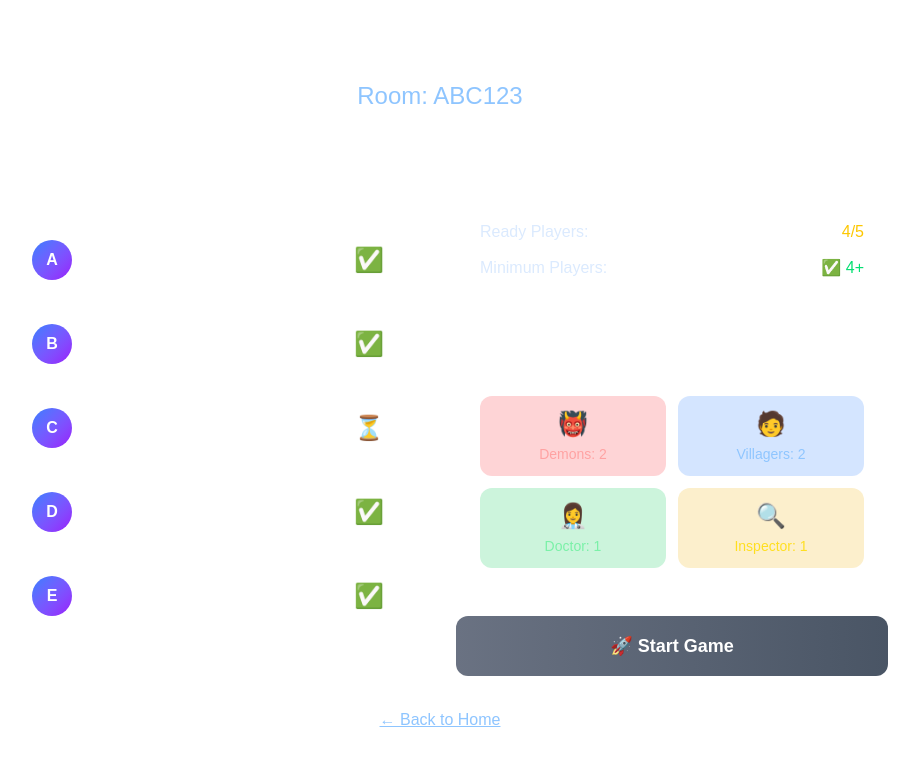
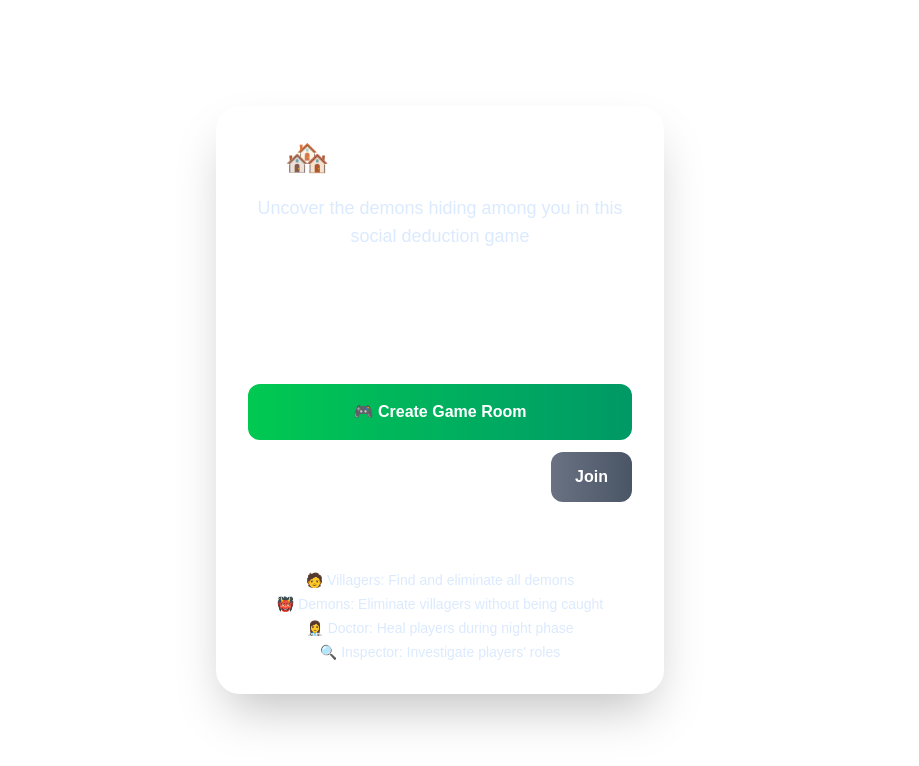
Before and after one commit to XYWINGS/GuessTheMafia, a Next.js app in the folder mafia-game/: page / in a window 1280 px wide. Shown: the top 766 px of the page, without its empty margins (200-1119 px from the left). Built offline with nearby package versions, Linux system fonts and the light colour scheme.

Commit message:
Refactor layout and page components to integrate Redux Provider; update initial state for username in HomePage

```diff
--- a/mafia-game/src/app/layout.tsx
+++ b/mafia-game/src/app/layout.tsx
@@ -1,7 +1,5 @@
 import "./globals.css";
 import type { Metadata } from "next";
-import { store } from "./store/store";
-import { Provider } from "react-redux";
 import { Geist, Geist_Mono } from "next/font/google";
 
 const geistSans = Geist({
@@ -32,11 +30,7 @@ export default function RootLayout({
         <script src="https://cdnjs.cloudflare.com/ajax/libs/babel-standalone/7.22.5/babel.min.js"></script>
         <script src="https://cdn.tailwindcss.com"></script>
       </head>
-      <Provider store={store}>
-        {" "}
         <body className="bg-gradient-to-br from-purple-900 via-blue-900 to-indigo-900 min-h-screen">{children}</body>
-      </Provider>
-
       {/* <body className={`${geistSans.variable} ${geistMono.variable} antialiased`}>{children}</body> */}
     </html>
   );
--- a/mafia-game/src/app/page.tsx
+++ b/mafia-game/src/app/page.tsx
@@ -4,14 +4,19 @@ import { useState } from "react";
 import GamePage from "./pages/GamePage";
 import LobbyPage from "./pages/LobbyPage";
 
+import { Provider } from "react-redux";
+import { store } from "./store/store";
+
 export default function MainPage() {
-  const [currentPage, setCurrentPage] = useState("lobby");
+  const [currentPage, setCurrentPage] = useState("home");
 
   return (
     <div>
-      {currentPage === "home" && <HomePage />}
-      {currentPage === "lobby" && <LobbyPage />}
-      {currentPage === "game" && <GamePage />}
+      <Provider store={store}>
+        {currentPage === "home" && <HomePage />}
+        {currentPage === "lobby" && <LobbyPage />}
+        {currentPage === "game" && <GamePage />}
+      </Provider>
     </div>
   );
 }
--- a/mafia-game/src/app/pages/GamePage.tsx
+++ b/mafia-game/src/app/pages/GamePage.tsx
@@ -1,4 +1,4 @@
-"use client";
+'use client';
 import React, { useState } from "react";
 
 const GamePage = () => {
--- a/mafia-game/src/app/pages/HomePage.tsx
+++ b/mafia-game/src/app/pages/HomePage.tsx
@@ -1,13 +1,10 @@
-'use client';
+"use client";
 import React, { useState } from "react";
 
 const HomePage = () => {
   const [roomCode, setRoomCode] = useState("");
-  const [username, setUsername] = useState("");
-  const onNavigate = (page: string) => {
-    // Placeholder for navigation logic
-    console.log(`Navigating to ${page} with username: ${username} and roomCode: ${roomCode}`);
-  };
+  const [username, setUsername] = useState("kanna");
+  const createGameRoom = () => {};
 
   return (
     <div className="min-h-screen flex items-center justify-center p-6">
@@ -33,7 +30,7 @@ const HomePage = () => {
 
         <div className="space-y-3">
           <button
-            onClick={() => onNavigate("lobby")}
+            onClick={() => createGameRoom()}
             disabled={!username.trim()}
             className="w-full bg-gradient-to-r from-green-500 to-emerald-600 hover:from-green-600 hover:to-emerald-700 disabled:from-gray-500 disabled:to-gray-600 text-white font-semibold py-4 px-6 rounded-xl transition-all duration-200 transform hover:scale-105 disabled:scale-100 disabled:cursor-not-allowed"
           >
@@ -50,7 +47,7 @@ const HomePage = () => {
               maxLength={6}
             />
             <button
-              onClick={() => onNavigate("lobby")}
+              // onClick={() => onNavigate("lobby")}
               disabled={!username.trim() || !roomCode.trim()}
               className="bg-gradient-to-r from-blue-500 to-purple-600 hover:from-blue-600 hover:to-purple-700 disabled:from-gray-500 disabled:to-gray-600 text-white font-semibold py-3 px-6 rounded-xl transition-all duration-200 transform hover:scale-105 disabled:scale-100 disabled:cursor-not-allowed"
             >
--- a/mafia-game/src/app/pages/LobbyPage.tsx
+++ b/mafia-game/src/app/pages/LobbyPage.tsx
@@ -1,4 +1,4 @@
-"use client";
+'use client';
 import React, { useState } from "react";
 
 const LobbyPage = () => {
--- a/mafia-game/src/app/slices/playerSlice.ts
+++ b/mafia-game/src/app/slices/playerSlice.ts
@@ -3,7 +3,7 @@ import { createSlice } from "@reduxjs/toolkit";
 interface PlayerState {
   id: string | null;
   name: string | null;
-  role: string | null; // villager, demon, demonLeader, inspector, doctor
+  role: string | null;
   alive: boolean;
 }
 
```
